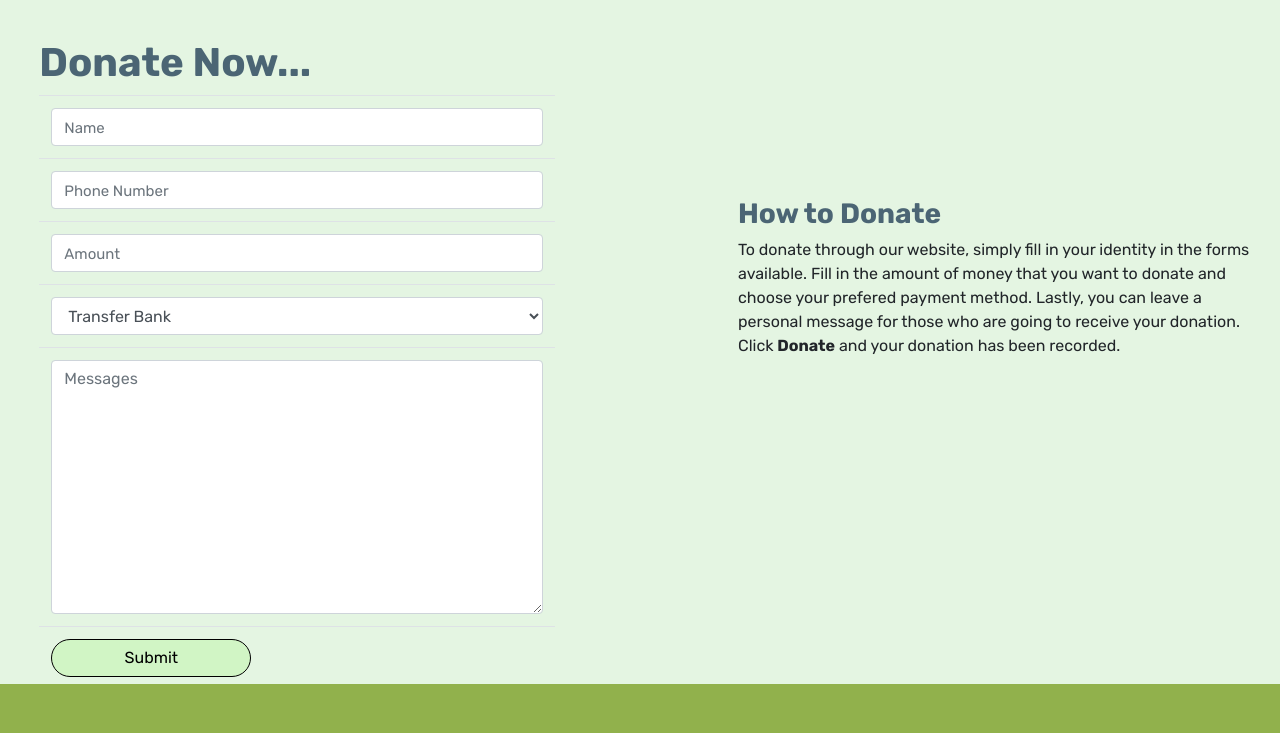
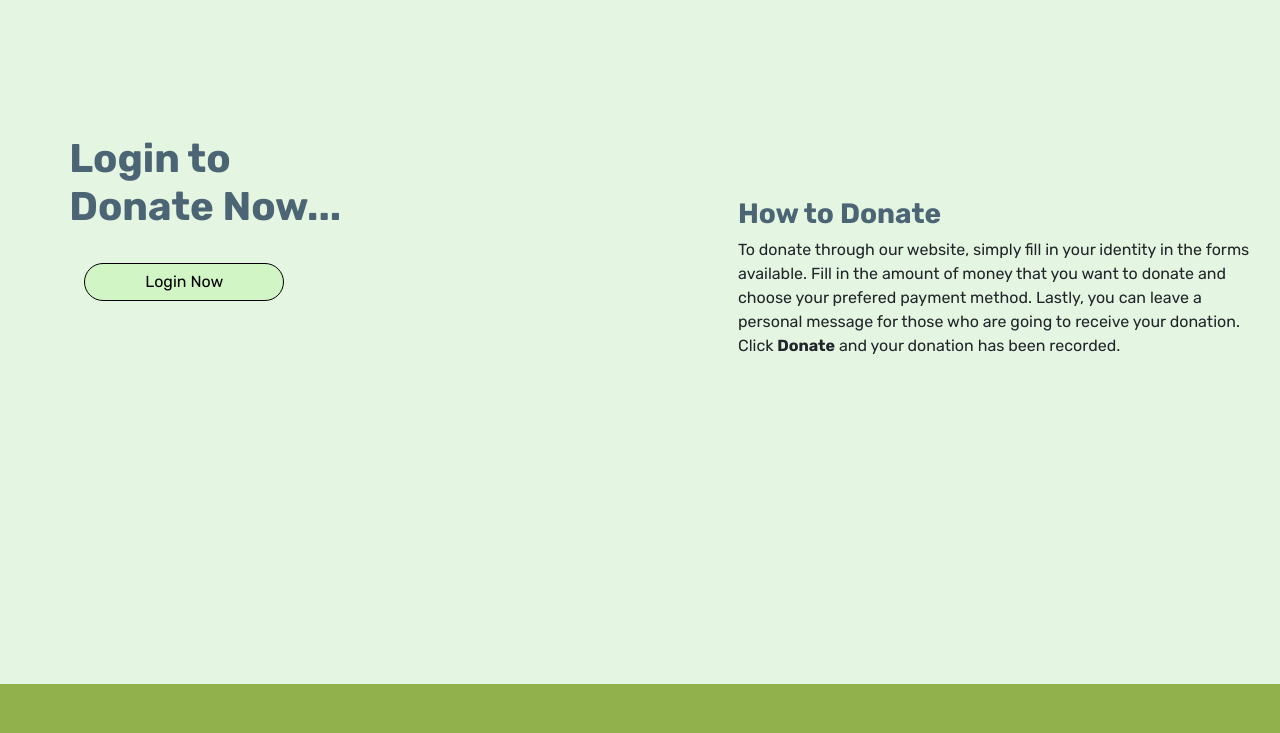
Before and after one commit to SinusCosinusTangen/donasi-covid-19-2, a Django app: page /donate/ in a window 1280 px wide. Shown: the part 66-799 px from the top of the page. Run offline with Django 3.2, Linux system fonts and the light colour scheme; some libraries are stand-ins or nearby versions.

Commit message:
update tampilan donate sebelum login

```diff
--- a/main/templates/main/donate.html
+++ b/main/templates/main/donate.html
@@ -9,6 +9,7 @@
 
   <div class="row justify-content-between">
       <div class="col-5 align-self-start" style="margin:3%">
+        {% if user.is_authenticated %}
         <h1 style="color: #4B6574; font-weight: bold; ">Donate Now...</h1>
         <form action="" method="POST">
             <table class="table">
@@ -47,6 +48,17 @@
                 </tbody>
             </table>
         </form>
+        {% else %}
+        <br>
+        <br>
+        <br>
+        <br>
+        <h1 style="color: #4B6574; font-weight: bold; margin-left: 30px ">Login to <br> Donate Now...</h1>
+        <br>
+        <div class="container mx-auto">
+            <a style="margin-bottom: 30px; margin-left: 30px" href="{% url 'userauth:login'%}" class="btn btn-light">Login Now</a>
+        </div>
+        {% endif %}
       </div>
       <div class="col-5 align-self-start" style="margin-top:15% ; margin-right:2%">
         <h3 style="color: #4B6574; font-weight: bold; ">How to Donate</h3>
```
